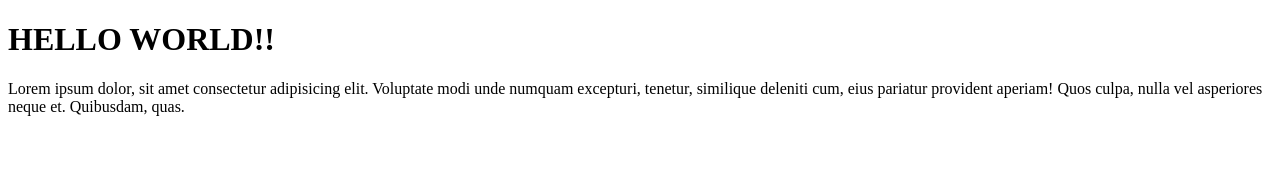
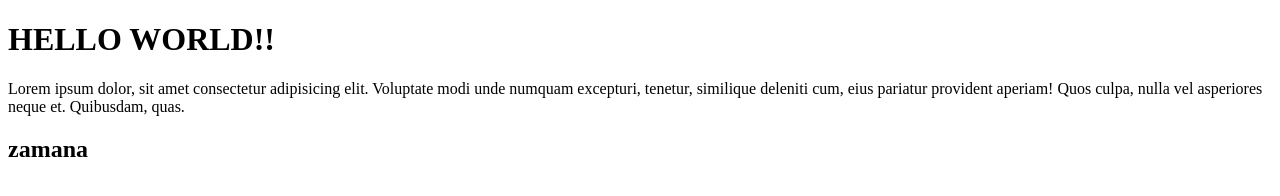
Before and after one commit to ismail99999999/e-project, a plain HTML site: page index.html in a window 1280 px wide. Drawn offline with Linux system fonts and the light colour scheme.

Commit message:
first commit

```diff
--- a/index.html
+++ b/index.html
@@ -9,5 +9,6 @@
 <body>
     <h1>HELLO WORLD!!</h1>
     <p>Lorem ipsum dolor, sit amet consectetur adipisicing elit. Voluptate modi unde numquam excepturi, tenetur, similique deleniti cum, eius pariatur provident aperiam! Quos culpa, nulla vel asperiores neque et. Quibusdam, quas.</p>
+    <h2>zamana</h2>
 </body>
 </html>
```
